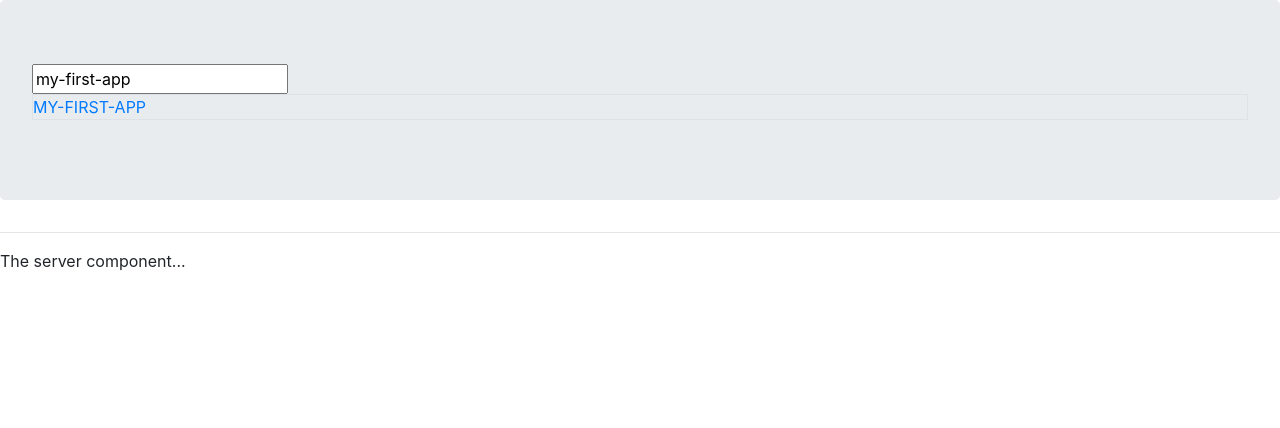
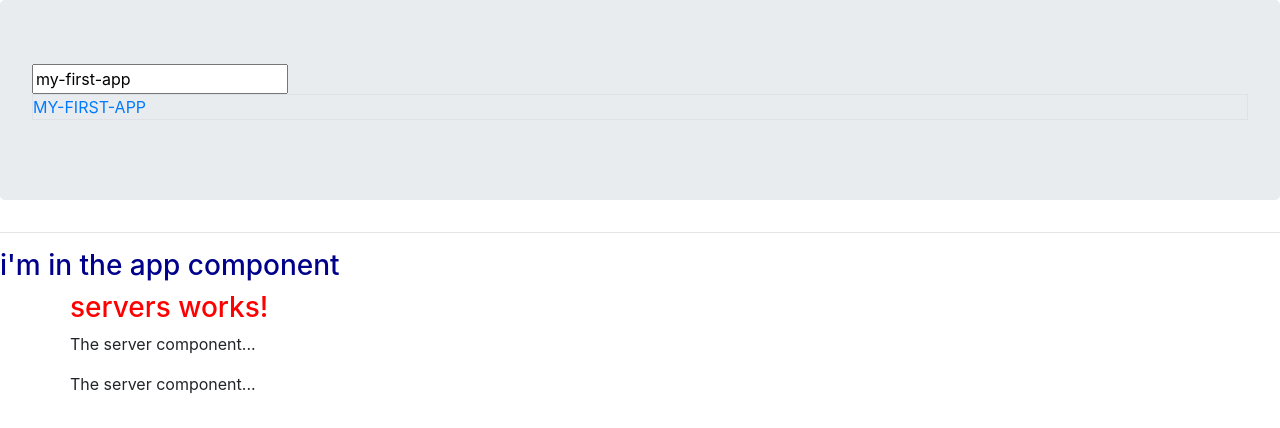
Before and after one commit to rachednemr/ionic-dream-app, an Angular app in the folder my-first-app/: page / in a window 1280 px wide. Shown: the top 428 px of the page. Built offline with nearby package versions, Linux system fonts and the light colour scheme.

Commit message:
adding components - stylings

```diff
--- a/my-first-app/src/app/app.component.css
+++ b/my-first-app/src/app/app.component.css
@@ -0,0 +1,3 @@
+h3 {
+  color: darkblue;
+}
--- a/my-first-app/src/app/app.component.html
+++ b/my-first-app/src/app/app.component.html
@@ -4,4 +4,5 @@
   <p class="border text-primary text-uppercase">{{ name }}</p>
 </div>
 <hr>
-<app-server></app-server>
+<h3>i'm in the app component</h3>
+<app-servers></app-servers>
--- a/my-first-app/src/app/app.module.ts
+++ b/my-first-app/src/app/app.module.ts
@@ -3,11 +3,13 @@
 import { FormsModule } from '@angular/forms';
 import { ServerComponent } from './server/server.component';
 import { AppComponent } from './app.component';
+import { ServersComponent } from './servers/servers.component';
 
 @NgModule({
   declarations: [
     AppComponent,
-    ServerComponent
+    ServerComponent,
+    ServersComponent
   ],
   imports: [
     BrowserModule,
--- /dev/null
+++ b/my-first-app/src/app/servers/servers.component.css
@@ -0,0 +1,3 @@
+h3 {
+  color: red;
+}
--- /dev/null
+++ b/my-first-app/src/app/servers/servers.component.html
@@ -0,0 +1,7 @@
+<div class="container">
+  <div class="row col-xs-12 d-block">
+    <h3>servers works!</h3>
+    <app-server></app-server>
+    <app-server></app-server>
+  </div>
+</div>
```
Also changed, not shown: my-first-app/src/app/servers/servers.component.ts (added, +13 -0 lines).
